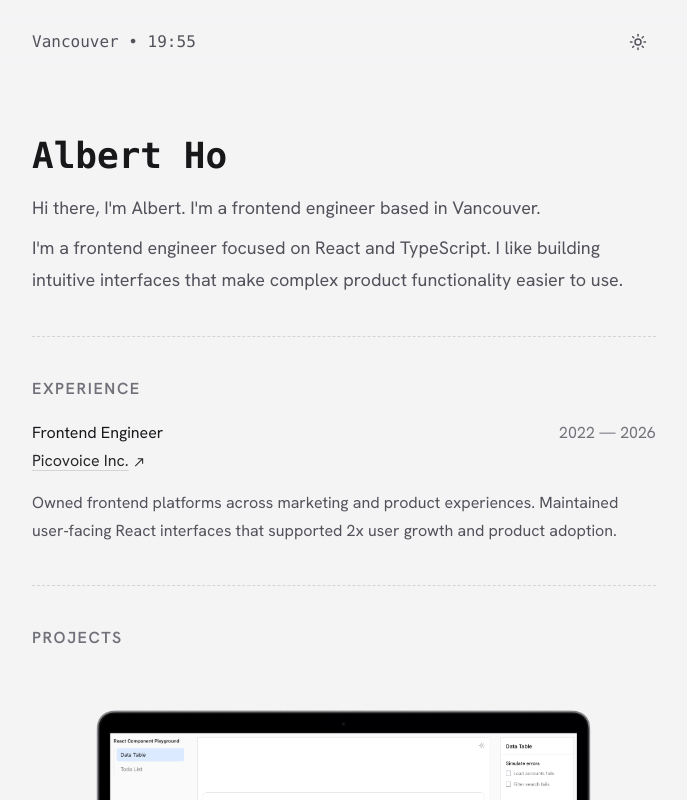
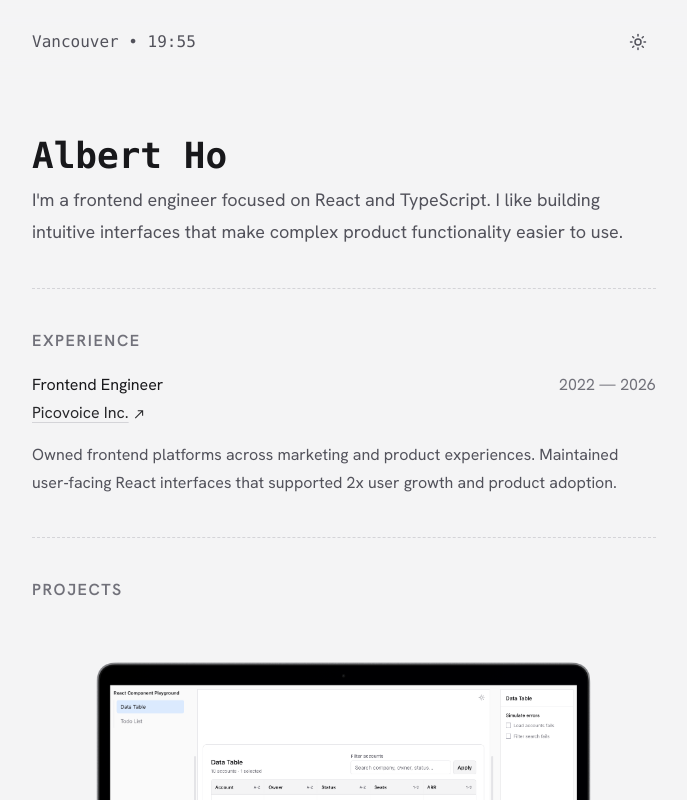
Before and after one commit to albho/albho, a React (Vite) app: page / in a window 1280 px wide. Shown: the top 800 px of the page, without its empty margins (296-983 px from the left). Built offline with nearby package versions, Linux system fonts and the light colour scheme.

Commit message:
minor shorten intro

```diff
--- a/src/App.tsx
+++ b/src/App.tsx
@@ -77,10 +77,6 @@ export default function App() {
       <main className="my-28">
         <motion.header {...motionProps}>
           <h1 className="font-mono text-4xl font-semibold">Albert Ho</h1>
-
-          <p className="mt-4 text-lg leading-8 text-[var(--text-secondary)]">
-            Hi there, I'm Albert. I'm a frontend engineer based in Vancouver.
-          </p>
 
           <p className="mt-2 text-lg leading-8 text-balance text-[var(--text-secondary)]">
             I'm a frontend engineer focused on React and TypeScript. I like
```
